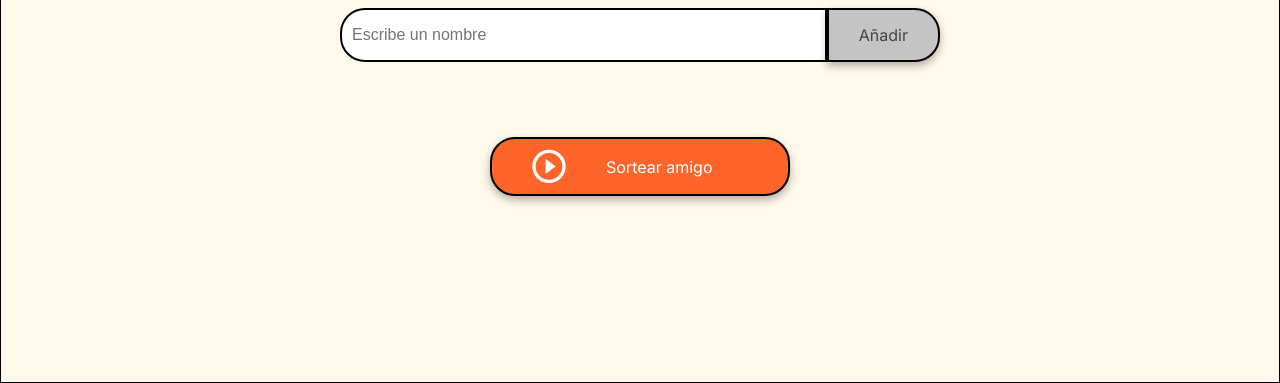
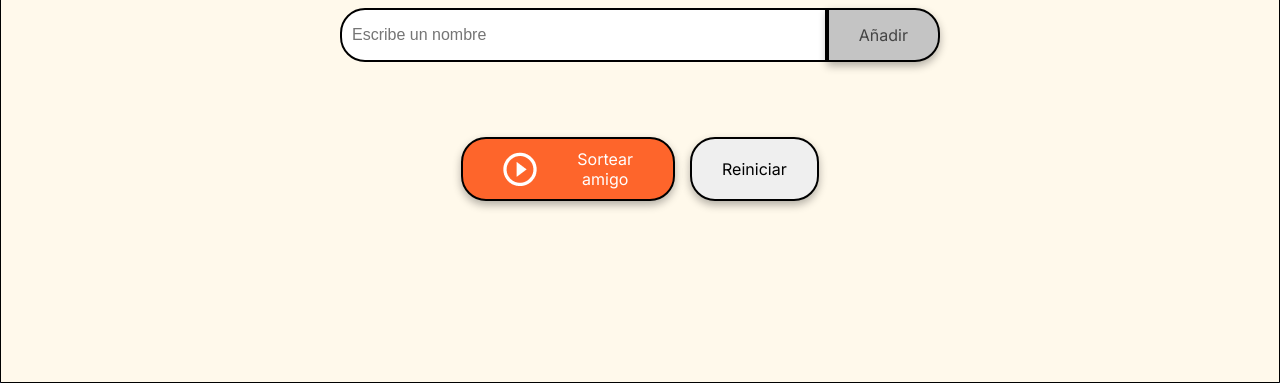
Before and after one commit to patinohoyosgisell/Challenge-amigo-secreto, a plain HTML site: page index.html in a window 1280 px wide. Shown: the part 417-800 px from the top of the page. Drawn offline with Linux system fonts and the light colour scheme.

Commit message:
se adiciona botón reiniciar juego, modificando app.js y style.css

```diff
--- a/app.js
+++ b/app.js
@@ -99,3 +99,11 @@ function sortearAmigo() {
     resultadoHTML.innerHTML = `<li>¡El amigo secreto es: ${amigoSecreto}!</li>`;
   }
 }
+
+// Reinicia el juego a su estado inicial.
+function reiniciarJuego() {
+    amigos = [];
+    amigo.value = '';
+    document.getElementById('listaAmigos').innerHTML = '';
+    document.getElementById('resultado').innerHTML = '';
+}
--- a/index.html
+++ b/index.html
@@ -31,7 +31,11 @@
                 <button class="button-draw" onclick="sortearAmigo()" aria-label="Sortear amigo secreto">
                     <img src="assets/play_circle_outline.png" alt="Ícono para sortear">
                     Sortear amigo
+
                 </button>
+
+                <button class="button-reset" onclick="reiniciarJuego()">Reiniciar</button>
+
             </div>
         </section>
     </main>
--- a/style.css
+++ b/style.css
@@ -89,7 +89,9 @@ body {
 
 .button-container {
     width: 300px;
+    display:flex;
     justify-content: center;
+    gap: 15px;
 }
 
 /* Estilos de entrada de texto */
```
